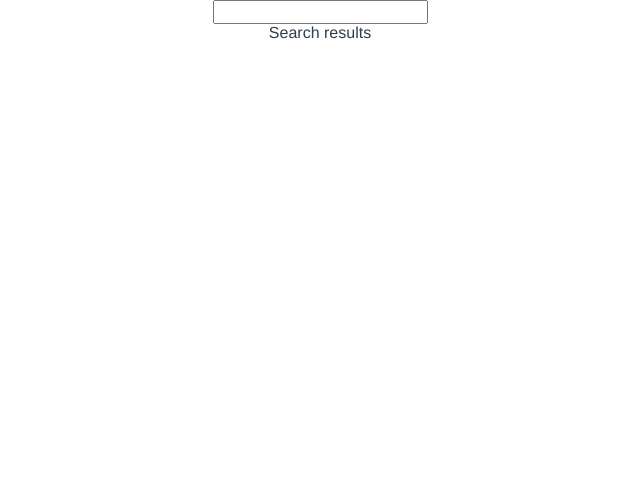
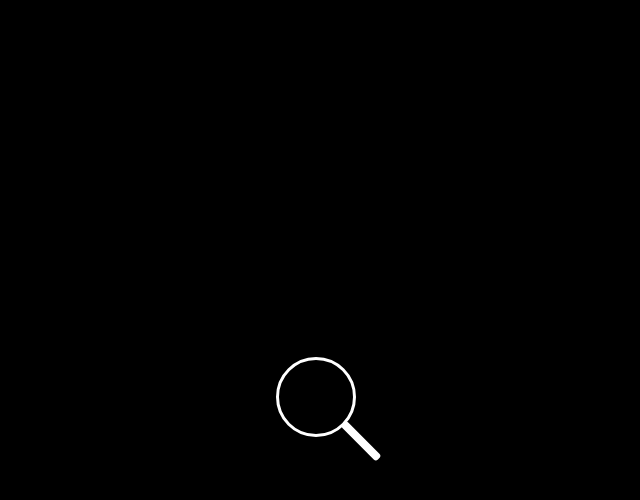
Before and after one commit to makbol/meowber, a Vue app: page / in a window 1280 px wide. Shown: the top 500 px of the page, without its empty margins (320-960 px from the left). Built offline with nearby package versions, Linux system fonts and the light colour scheme.

Commit message:
Add working search feature and 1/3 column layout

```diff
--- a/src/App.vue
+++ b/src/App.vue
@@ -1,32 +1,101 @@
 <template>
     <div id="app">
-        <Search />
-        <SearchResults />
+        <Search @perform-search="onPerformSearch" />
+        <div
+            v-show="results.length"
+            class="options">
+            <button
+                class="button fi icon-onecolumn"
+                @click="useOneColumnLayout"
+            />
+            <button
+                class="button fi icon-multicolumn"
+                @click="useThreeColumnsLayout"
+            />
+        </div>
+        <SearchResults
+            :results="results"
+            :number-of-columns="numberOfColumns"
+        />
     </div>
 </template>
 
 <script>
-    import Search from './components/Search'
-    import SearchResults from './components/SearchResults'
+import Search from './components/Search';
+import SearchResults from './components/SearchResults';
 
-    export default {
-        name: 'Meowber',
-        components: {
-            Search,
-            SearchResults
+import * as api from './common/api.service';
+
+export default {
+    name: 'Meowber',
+    components: {
+        Search,
+        SearchResults
+    },
+    data() {
+        return {
+            results: [],
+            numberOfColumns: 3
+        };
+    },
+    methods: {
+        onPerformSearch(keyword) {
+            if(keyword) {
+                api.search(keyword)
+                    .then(searchResults => {
+                        this.results = searchResults;
+                    });
+            } else {
+                this.results = [];
+            }
+
+        },
+        useOneColumnLayout() {
+            this.numberOfColumns = 1;
+        },
+        useThreeColumnsLayout() {
+            this.numberOfColumns = 3;
         }
     }
+};
 </script>
 
-<style>
+<style lang="scss">
+    @import './styles/icons';
+
+    html, body {
+        height: 100%;
+    }
     body {
         margin: 0;
+        background: #000;
     }
     #app {
         font-family: 'Avenir', Helvetica, Arial, sans-serif;
         -webkit-font-smoothing: antialiased;
         -moz-osx-font-smoothing: grayscale;
         text-align: center;
-        color: #2c3e50;
+        color: #fff;
+        height: 100%;
+        width: 100%;
+    }
+    .options {
+        display: flex;
+        justify-content: flex-end;
+        margin: 0 auto;
+        padding: 0 15px;
+        max-width: 900px;
+
+    }
+    .button {
+        // reset
+        background: none;
+        border: none;
+        color: #fff;
+        outline: none;
+        cursor: pointer;
+        padding: 0;
+
+        margin: 5px;
     }
 </style>
--- a/src/components/Search.vue
+++ b/src/components/Search.vue
@@ -1,23 +1,134 @@
 <template>
-    <div class="search">
-        <label for="search">
-            <input id="search" type="search" />
+    <div
+        :class="{ 'search--active': isActive }"
+        class="search"
+    >
+        <label
+            :class="{'search--focus': isFocused}"
+            for="search"
+            class="search__label">
+            <input
+                id="search"
+                v-model="keyword"
+                class="search__input"
+                type="search"
+                autocomplete="off"
+                placeholder="Type to search gifs"
+                @focus="onFocus"
+                @blur="onBlur"
+            >
         </label>
     </div>
 </template>
 
 <script>
+import { debounce } from '../common/utils';
+
 export default {
-  name: 'Search',
-  data () {
-    return {
-      msg: 'Welcome to Your Vue.js App'
-    }
-  }
-}
+    name: 'Search',
+    data() {
+        return {
+            keyword: '',
+            isFocused: false
+        };
+    },
+    computed: {
+        isActive() {
+            return this.keyword.length > 0;
+        }
+    },
+    watch: {
+        keyword: debounce(function() {
+            this.$emit('perform-search', this.keyword);
+        }, 300)
+    },
+    methods: {
+        onFocus() {
+            this.isFocused = true;
+        },
+        onBlur() {
+            this.isFocused = false;
+        }
+    },
+};
 </script>
 
-<!-- Add "scoped" attribute to limit CSS to this component only -->
-<style scoped>
+<style lang="scss">
+    $txt-color: #fff;
+    $icn-color: #fff;
 
+    .search {
+        height: 100%;
+        display: flex;
+        align-items: center;
+        justify-content: center;
+
+        &--active {
+            height: auto;
+            margin-top: 30px;
+            margin-bottom: 30px;
+        }
+    }
+    .search__label {
+        display: inline-block;
+        position: relative;
+        height: 80px;
+        width: 80px;
+        box-sizing: border-box;
+        margin: 0 8px 7px 0;
+        padding: 13px 20px 0 30px;
+        border: 3px solid $icn-color;
+        border-radius: 40px;
+        transition: all 200ms ease;
+        cursor: text;
+
+        &:after {
+            content: "";
+            position: absolute;
+            width: 8px;
+            height: 50px;
+            right: -12px;
+            top: 56px;
+            background: $icn-color;
+            border-radius: 3px;
+            transform: rotate(-45deg);
+            transition: all 200ms ease;
+        }
+
+        &.active,
+        &:hover,
+        .search--active &,
+        &.search--focus {
+            width: 100%;
+            max-width: 900px;
+            margin: 0 15px;
+
+            &:after {
+                height: 0;
+            }
+        }
+
+        input {
+            width: 100%;
+            border: none;
+            box-sizing: border-box;
+            font-family: Helvetica;
+            font-size: 40px;
+            color: $txt-color;
+            background: transparent;
+            outline-width: 0;
+
+            &::placeholder {
+                opacity: 0;
+                transition: opacity 300ms ease;
+            }
+        }
+
+        &.search--focus,
+        &:hover {
+            input::placeholder {
+                opacity: 1;
+            }
+        }
+    }
 </style>
--- /dev/null
+++ b/src/components/SearchResult.vue
@@ -0,0 +1,81 @@
+<template>
+    <div
+        ref="container"
+        class="search-result"
+    >
+        <div
+            :style="{'background': backgroundColor, 'height': height}"
+            class="search-result__gif-container">
+            <span class="search-result__title">{{ result.title }}</span>
+            <img
+                v-show="isLoaded"
+                :src="result.images.fixed_width.url"
+                @load="onLoad">
+        </div>
+    </div>
+</template>
+
+<script>
+export default {
+    name: 'SearchResult',
+    props: {
+        result: {
+            type: Object,
+            required: true
+        }
+    },
+    data() {
+        return {
+            isLoaded: false,
+            elementWidth: null
+        };
+    },
+    computed: {
+        backgroundColor() {
+            // Credits https://stackoverflow.com/a/5092846
+            return this.isLoaded ? 'none' : '#' + (Math.random() * 0xFFFFFF << 0).toString(16);
+        },
+        height() {
+            const elementWidth = this.elementWidth
+                ? this.elementWidth
+                : this.result.images.fixed_width.height;
+
+            const ratio = elementWidth / this.result.images.fixed_width.width;
+            const height = Math.floor(this.result.images.fixed_width.height * ratio) + 'px';
+            return this.isLoaded ? 'auto' : height;
+        }
+    },
+    mounted() {
+        this.elementWidth = this.$refs.container.clientWidth;
+    },
+    methods: {
+        onLoad() {
+            this.isLoaded = true;
+        }
+    }
+};
+</script>
+
+<style lang="scss">
+    .search-result {
+        margin-bottom: 10px;
+
+        &:last-of-type {
+            margin-bottom: 0;
+        }
+    }
+    .search-result__gif-container {
+        position: relative;
+        img {
+            width: 100%;
+        }
+    }
+    .search-result__title {
+        position: absolute;
+        left: 0;
+        bottom: 4px;
+        text-shadow: 1px 1px 0 #000;
+        padding: 5px;
+        font-size: 12px;
+    }
+</style>
--- a/src/components/SearchResults.vue
+++ b/src/components/SearchResults.vue
@@ -1,20 +1,80 @@
 <template>
-    <div>
-        Search results
+    <div class="search-results">
+        <div
+            v-for="column in columns"
+            :key="column.id"
+            :style="{width: columnWidth}"
+            class="search-results__column">
+            <search-result
+                v-for="result in column.elements"
+                :key="result.id"
+                :result="result" />
+        </div>
     </div>
 </template>
 
 <script>
+import SearchResult from './SearchResult';
+
+function createArrayIterator(numberOfArrays) {
+    let index = 0;
+    return {
+        getIndex() {
+            if(index >= numberOfArrays) {
+                index = 0;
+            }
+            return index++;
+        }
+    };
+}
+
 export default {
-  name: 'SearchResults',
-  data () {
-    return {
-      msg: 'Welcome to Your Vue.js App'
+    name: 'SearchResults',
+    components: {
+        SearchResult
+    },
+    props: {
+        results: {
+            type: Array,
+            required: true
+        },
+        numberOfColumns: {
+            type: Number,
+            required: true
+        }
+    },
+    computed: {
+        columns() {
+            const columns = [...Array(this.numberOfColumns).keys()].map((key) => { return {id: key, elements: [] }; });
+            const arrayIterator = createArrayIterator(this.numberOfColumns);
+
+            this.results.forEach(result => {
+                columns[arrayIterator.getIndex()].elements.push(result);
+            });
+
+            return columns;
+        },
+        columnWidth() {
+            return 100 / this.numberOfColumns + '%';
+        }
     }
-  }
-}
+};
 </script>
 
-<!-- Add "scoped" attribute to limit CSS to this component only -->
-<style scoped>
+<style lang="scss">
+    .search-results {
+        max-width: 900px;
+        padding: 0 15px;
+        margin: 0 auto;
+        display: flex;
+        margin-top: 15px;
+    }
+    .search-results__column {
+        padding-right: 15px;
+        box-sizing: border-box;
+
+        &:last-of-type {
+            padding-right: 0;
+        }
+    }
 </style>
--- /dev/null
+++ b/src/styles/_icons.scss
@@ -0,0 +1,29 @@
+@font-face {
+    font-family: "Flaticon";
+    src: url("./assets/fonts/Flaticon.woff2") format("woff2");
+    font-weight: normal;
+    font-style: normal;
+}
+
+.fi:before {
+    display: inline-block;
+    font-family: "Flaticon";
+    font-style: normal;
+    font-weight: normal;
+    font-variant: normal;
+    line-height: 1;
+    text-decoration: inherit;
+    text-rendering: optimizeLegibility;
+    text-transform: none;
+    -moz-osx-font-smoothing: grayscale;
+    -webkit-font-smoothing: antialiased;
+    font-smoothing: antialiased;
+}
+
+.icon-onecolumn:before {
+    content: "\f100";
+}
+
+.icon-multicolumn:before {
+    content: "\f101";
+}
```
Also changed, not shown: src/assets/fonts/Flaticon.woff (added), src/assets/fonts/Flaticon.woff2 (added).
